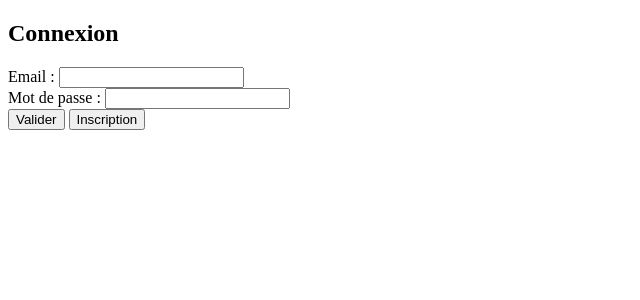
After one commit to SeguraOmar/siteFormation, a PHP site: page /controllers/controller-signin.php in a window 1280 px wide. The commit adds this page. Shown: the top 300 px of the page, without its empty margins (0-640 px from the left). Run offline with PHP 8.4, Linux system fonts and the light colour scheme; the visitor is signed in with stand-in values (Sample User, id 1); a stand-in replaces the project's code that opens the database connection.

Commit message:
Page connexion

```diff
--- /dev/null
+++ b/controllers/controller-signin.php
@@ -0,0 +1,47 @@
+<?php
+
+session_start();
+
+require_once '../config/config.php';
+require_once '../models/utilisateur.php';
+
+
+if ($_SERVER["REQUEST_METHOD"] == "POST") {
+    $errors = [];
+
+    // Validation du champ e-mail
+    if (empty($_POST['user_email'])) {
+        $errors['user_email'] = 'Veuillez saisir votre E-Mail';
+    }
+
+    // Validation du champ mot de passe
+    if (empty($_POST['user_password'])) {
+        $errors['user_password'] = 'Veuillez saisir votre mot de passe';
+    }
+
+    // Si les champs sont valides, commence les tests
+    if (empty($errors)) {
+        // Vérification de l'existence de l'utilisateur avec la méthode findByEmail de la classe Utilisateur
+        if (!Utilisateur::findByEmail($_POST['user_email'])) {
+            $errors['user_email'] = 'Adresse mail inconnue';
+        } else {
+            // Récupération des informations de l'utilisateur via la méthode getInfos()
+            $UserInfos = Utilisateur::getInfos($_POST['user_email']);
+
+            // Utilisation de password_verify pour valider le mot de passe
+            if ($UserInfos !== null && password_verify($_POST['user_password'], $UserInfos['user_password'])) {
+                $_SESSION["user"] = $UserInfos;
+                unset($_SESSION["user"]["user_password"]);
+                // Si la validation du mot de passe est réussie, redirection vers controller-home.php
+                header('Location: controller-home.php');
+            } else {
+                // Sinon, ajout d'une erreur de connexion au tableau d'erreurs
+                $errors['connexion'] = 'Mauvais mot de passe';
+            }
+        }
+    }
+
+}
+
+include_once "../views/view-signin.php";
+?>
--- a/models/utilisateur.php
+++ b/models/utilisateur.php
@@ -45,13 +45,53 @@ class Utilisateur
     }
 
     /**
-     * Méthode permettant de trouver un utilisateur par son email
+ * Méthode permettant de trouver un utilisateur par son email
+ *
+ * @param string $user_email       Adresse mail de l'utilisateur
+ * @return bool                     Retourne true si l'utilisateur existe, false sinon
+ */
+public static function findByEmail(string $user_email): bool
+{
+    try {
+        // Création de l'objet PDO pour la connexion à la BDD
+        $db = new PDO('mysql:host=localhost;dbname=' . DB_NAME, DB_USER, DB_PASS);
+
+        // Paramétrage des erreurs PDO pour les afficher en cas de problème
+        $db->setAttribute(PDO::ATTR_ERRMODE, PDO::ERRMODE_EXCEPTION);
+
+        // Requête SQL pour trouver un utilisateur par son email
+        $sql = "SELECT * FROM `utilisateur` WHERE `user_email` = :user_email";
+
+        // Préparation de la requête pour éviter les injections SQL
+        $query = $db->prepare($sql);
+
+        // On relie les paramètres à nos marqueurs nominatifs à l'aide d'un bindValue
+        $query->bindValue(':user_email', htmlspecialchars($user_email), PDO::PARAM_STR);
+
+        // Execution de la requête
+        $query->execute();
+
+        // Récupération du nombre de résultats
+        $count = $query->rowCount();
+
+        // On retourne true si l'utilisateur existe, false sinon
+        return $count > 0;
+    } catch (PDOException $e) {
+        echo 'Erreur : ' . $e->getMessage();
+        die();
+    }
+}
+
+
+   // Ajout de la méthode getInfos
+
+    /**
+     * Méthode permettant de récupérer les informations d'un utilisateur
      *
      * @param string $user_email       Adresse mail de l'utilisateur
      * @return array|bool              Retourne un tableau contenant les informations de l'utilisateur ou false si l'utilisateur n'existe pas
      */
-
-    public static function findByEmail(string $user_email)
+    public static function getInfos(string $user_email): array
     {
         try {
             // Création de l'objet PDO pour la connexion à la BDD
--- /dev/null
+++ b/views/view-signin.php
@@ -0,0 +1,33 @@
+<!DOCTYPE html>
+<html lang="fr">
+<head>
+    <meta charset="UTF-8">
+    <meta name="viewport" content="width=device-width, initial-scale=1.0">
+    <title>Page de connexion</title>
+</head>
+<body>
+
+    <h2>Connexion</h2>
+
+    <form action="controller-signin.php" method="POST" novalidate>
+        <div>
+            <label for="user_email">Email :</label>
+            <input id="user_email" type="email" name="user_email" class="validate" value="<?= isset($_POST['user_email']) ? htmlspecialchars($_POST['user_email']) : '' ?>">
+            <span>
+                <?= isset($errors['user_email']) ? $errors['user_email'] : '' ?>
+            </span>
+        </div>
+
+        <div>
+            <label for="user_password">Mot de passe :</label>
+            <input id="user_password" type="password" name="user_password" class="validate">
+            <span>
+                <?= isset($errors['user_password']) ? $errors['user_password'] : '' ?>
+            </span>
+        </div>
+
+        <button type="submit">Valider</button>
+        <a href="../controllers/controller-signup.php"><button type="button">Inscription</button></a>
+    </form>
+</body>
+</html>
--- a/views/view-signup.php
+++ b/views/view-signup.php
@@ -54,6 +54,7 @@
         </div>
 
         <button type="submit">Valider</button>
+        <a href="../controllers/controller-signin.php"><button type="button">Connexion</button></a>
 
 
     </form>
```
